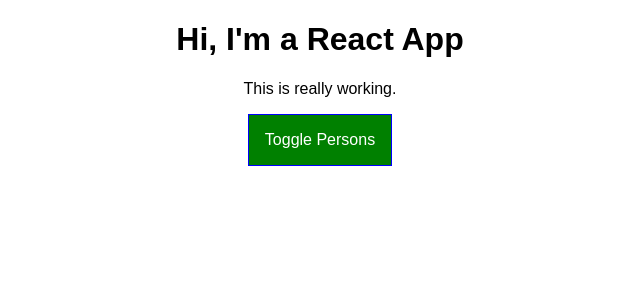
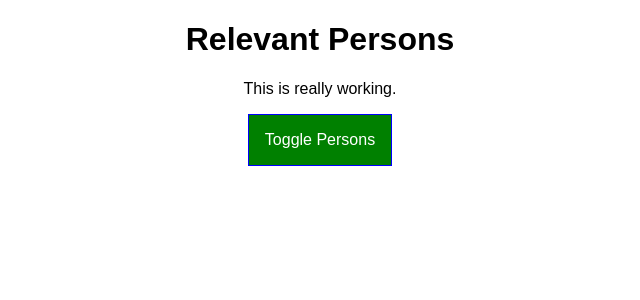
Before and after one commit to khabaj/react-complete-guide, a React app: page / in a window 1280 px wide. Shown: the top 300 px of the page, without its empty margins (320-960 px from the left). Built offline with nearby package versions, Linux system fonts and the light colour scheme.

Commit message:
7_80 - Comparing Stateless and Stateful Components

```diff
--- a/src/components/Cockpit/Cockpit.js
+++ b/src/components/Cockpit/Cockpit.js
@@ -20,7 +20,7 @@
 
     return (
         <div className={classes.Cockpit} >
-            <h1>Hi, I'm a React App</h1>
+            <h1>{props.appTitle}</h1>
             <p className={assignedClasses.join(' ')}>This is really working.</p>
             <button
                 className={btnClass}
--- a/src/containers/App.js
+++ b/src/containers/App.js
@@ -65,6 +65,7 @@
     return (
       <div className={classes.App}>
         <Cockpit
+          appTitle={this.props.title}
           showPersons={this.state.showPersons}
           persons={this.state.persons}
           clicked={this.togglePersonsHandler} />
--- a/src/index.js
+++ b/src/index.js
@@ -4,5 +4,5 @@
 import App from './containers/App';
 import registerServiceWorker from './registerServiceWorker';
 
-ReactDOM.render(<App />, document.getElementById('root'));
+ReactDOM.render(<App title="Relevant Persons"/>, document.getElementById('root'));
 registerServiceWorker();
```
